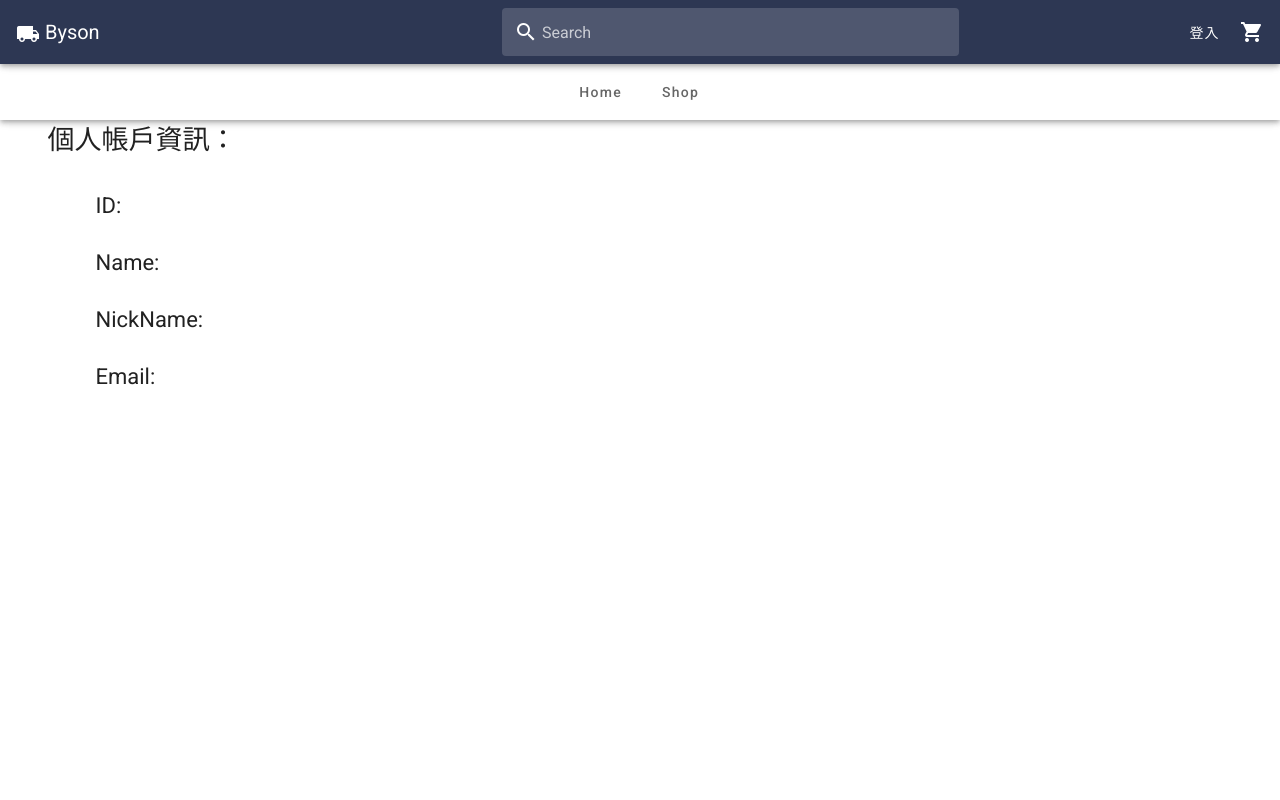
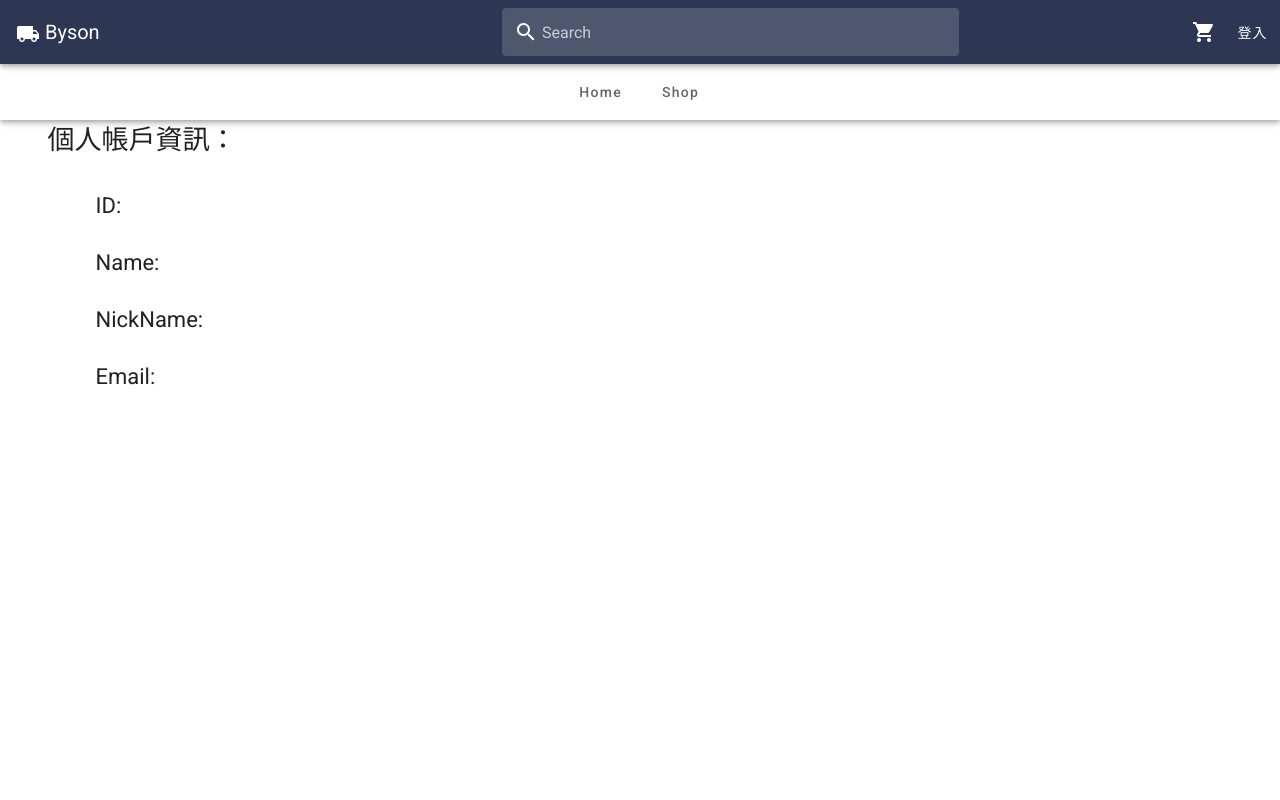
Before and after one commit to Summer8217/Database-Project, a Vue app: page /profile in a window 1280 px wide. Shown: the top 800 px of the page. Built offline with nearby package versions, Linux system fonts and the light colour scheme; no server answers.

Commit message:
新增用戶的個人資料按鈕，登入才會顯示

```diff
--- a/src/components/KeyinUser.vue
+++ b/src/components/KeyinUser.vue
@@ -83,8 +83,9 @@ export default {
           //this.$emit("update:name", response.data.name);
           localStorage.setItem("accessToken",response.data.token);
           this.$router.push({ name: "Home"});
+          location.reload();
           alert("登入成功");
-          location.reload();
+
         } else {
           this.setTextFieldError(false, response.data.message);
           this.$refs.form.validate();
--- a/src/components/Layout.vue
+++ b/src/components/Layout.vue
@@ -24,11 +24,14 @@
         @keydown.enter="search(keyword)"
       />
       <v-spacer />
-      <v-btn @click="judge()" icon>
-        {{isLogin}}
+      <v-btn v-if="account == 1" icon href="/profile">
+        <v-icon>mdi-account-circle</v-icon>
       </v-btn>
       <v-btn v-on="on" href="/cart" icon>
         <v-icon>mdi-cart</v-icon>
+      </v-btn>
+      <v-btn @click="judge()" icon>
+        {{isLogin}}
       </v-btn>
     </v-app-bar>
     <v-content>
@@ -101,15 +104,18 @@
         data () {
             return {
                 activeBtn: 1,
-                isLogin: ""
+                isLogin: "",
+                account: 0
             }
         },
         created() {
           if(localStorage.getItem("accessToken") != null){
             this.isLogin = "登出";
+            this.account = 1;
           }
           else{
             this.isLogin = "登入";
+            this.account = 0;
           }
         },
         methods: {
@@ -120,10 +126,11 @@
           judge(){
             console.log("in")
             if(localStorage.getItem("accessToken") != null){
+              this.isLogin = "登入"
+              localStorage.removeItem("accessToken");
               alert("已登出");
               this.$router.push({ name: "Home" });
-              this.isLogin = "登入"
-              localStorage.removeItem("accessToken");
+              location.reload();
             }
             else{
               this.$router.push({ name: "Login" });
--- a/src/components/Profile.vue
+++ b/src/components/Profile.vue
@@ -42,7 +42,6 @@
 <style scoped>
   .ensp:after {
     content: '\2002';
-    speak: none;
   }
 </style>
 
```
